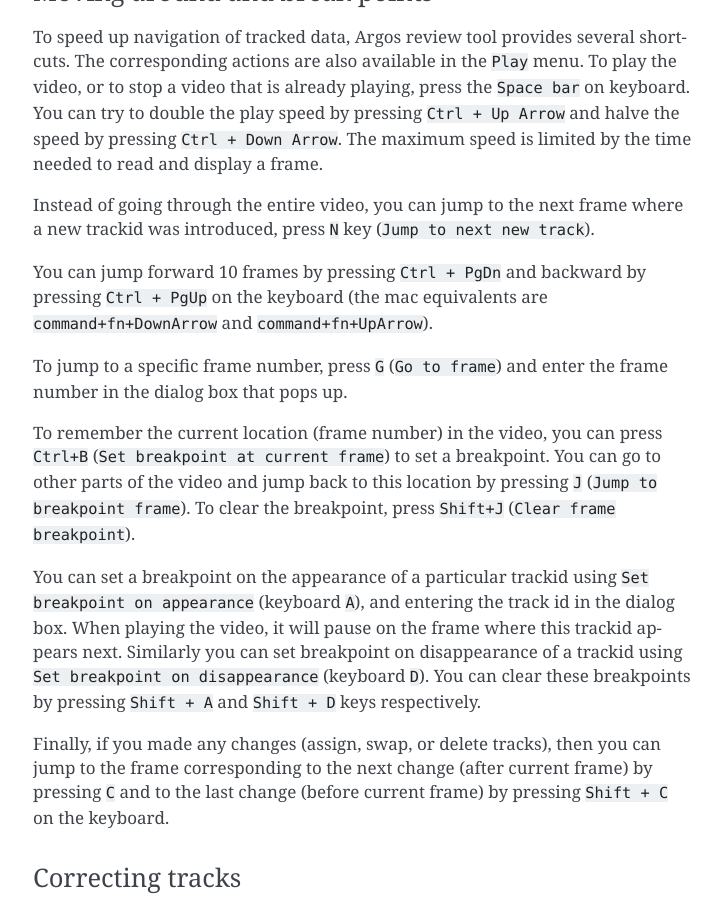
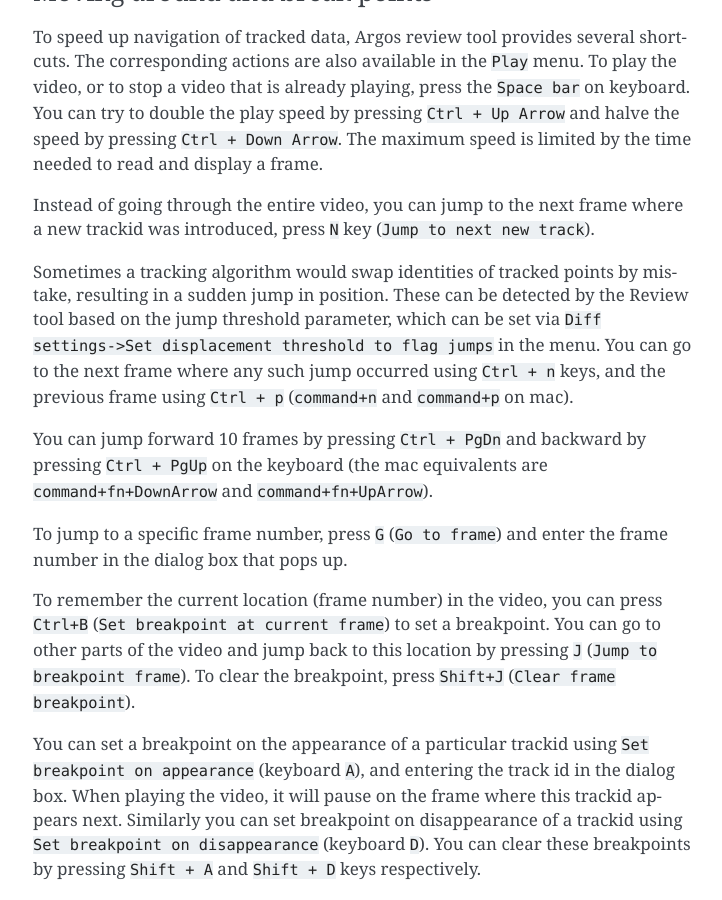
Before and after one commit to subhacom/argos, a Sphinx documentation site: the page built from doc/user.rst, in a window 1280 px wide and 900 px high, scrolled down 26776 px. Shown: the whole window, without its empty margins (387-1109 px from the left). Built offline with Sphinx 7.4.7, drawn with Linux system fonts in a browser that asks for light colours; some of the changed text lies outside the part shown.

Commit message:
Updated docs for jump detection.

```diff
--- a/doc/keys_review.csv
+++ b/doc/keys_review.csv
@@ -19,6 +19,8 @@
 p,Jump to previous mismatch of IDs between two successive frames
 c,Jump to next change in ChangeList from current frame
 Shift + c,Jump to last change in ChangeList from current frame
+Ctrl + n (mac: command + n), Go to the next jump (frame where position of a tracked point changed more than distance threshold)
+Ctrl + p (mac: command + p), Go to the previous jump (frame where position of a tracked point changed more than distance threshold)
 \+,Zoom-in previous frame
 \_ (underscore),Zoom-out previous frame
 \=,Zoom-in current frame
--- a/doc/user.rst
+++ b/doc/user.rst
@@ -1011,6 +1011,14 @@
 frame where a new trackid was introduced, press ``N`` key (``Jump to
 next new track``).
 
+Sometimes a tracking algorithm would swap identities of tracked points
+by mistake, resulting in a sudden jump in position. These can be
+detected by the Review tool based on the jump threshold parameter,
+which can be set via ``Diff settings->Set displacement threshold to
+flag jumps`` in the menu. You can go to the next frame where any such
+jump occurred using ``Ctrl + n`` keys, and the previous frame using
+``Ctrl + p`` (``command+n`` and ``command+p`` on mac).
+
 You can jump forward 10 frames by pressing ``Ctrl + PgDn`` and
 backward by pressing ``Ctrl + PgUp`` on the keyboard (the mac
 equivalents are ``command+fn+DownArrow`` and ``command+fn+UpArrow``).
```
